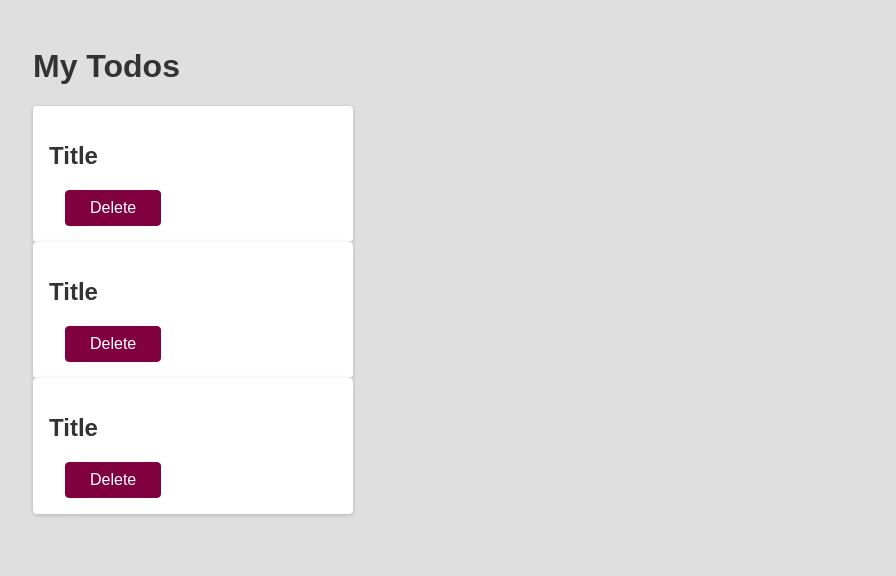
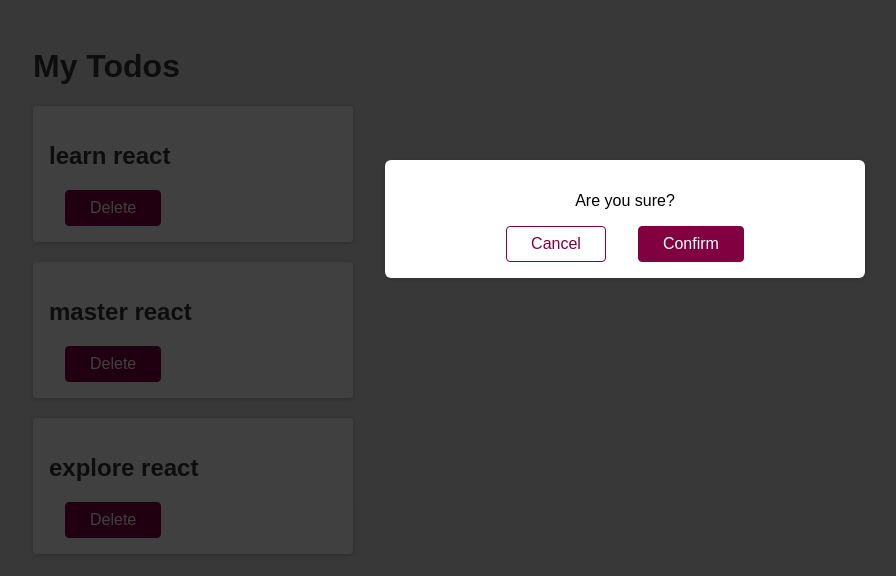
Before and after one commit to moyanich/new-react-app, a React (Create React App) app in the folder my-app/: page / in a window 1280 px wide. Shown: the top 576 px of the page, without its empty margins (15-911 px from the left). Built offline with nearby package versions, Linux system fonts and the light colour scheme.

Commit message:
Updated code

```diff
--- a/my-app/src/App.js
+++ b/my-app/src/App.js
@@ -1,5 +1,6 @@
 import Todo from './components/Todo';
-
+import Modal from './components/Modal';
+import ModalBackdrop from './components/ModalBackdrop';
 function App() {
   return (
     <div className="App">
@@ -7,6 +8,8 @@ function App() {
         <Todo text='learn react' />
         <Todo  text='master react' />
         <Todo  text='explore react' />
+        <Modal />
+        <ModalBackdrop />
     </div>
   );
 }
--- /dev/null
+++ b/my-app/src/components/Modal.js
@@ -0,0 +1,11 @@
+function Modal() {
+    return (
+        <div className='modal'>
+            <p>Are you sure?</p>
+            <button className='btn btn--alt'>Cancel</button>
+            <button className='btn'>Confirm</button>
+        </div>
+    );
+}
+
+export default Modal;
--- /dev/null
+++ b/my-app/src/components/ModalBackdrop.js
@@ -0,0 +1,7 @@
+function ModalBackdrop() {
+    return (
+        <div className='backdrop'></div>
+    );
+}
+
+export default ModalBackdrop;
--- a/my-app/src/components/Todo.js
+++ b/my-app/src/components/Todo.js
@@ -1,14 +1,26 @@
-function Todo() {
+import { useState } from 'react';
+import Modal from './Modal';
+import ModalBackdrop from './ModalBackdrop';
+
+function Todo(props) {
+    const [modalIsOpen, setModalIsOpen] = useState(false);
+
+    function deleteItem() {
+       setModalIsOpen(true);
+    }
+
     return (
         <div className="card">
-            <h2>Title</h2>
-            <div>
-                <button className="btn">Delete</button>
+            <h2>{props.text}</h2>
+            <div className="Actions">
+                <button className="btn" onClick={deleteItem}>Delete</button>
             </div>
 
+
+            { modalIsOpen && <Modal /> }
+            { modalIsOpen && <ModalBackdrop /> }
+
         </div>
-
     );
 }
-
 export default Todo;
--- a/my-app/src/index.css
+++ b/my-app/src/index.css
@@ -43,6 +43,7 @@ h1, h2 {
   box-shadow: 0 1px 4px rgba(0, 0, 0, 0.2);
   padding: 1rem;
   width: 20rem;
+  margin-bottom: 20px;
 }
 
 .actions {
```
